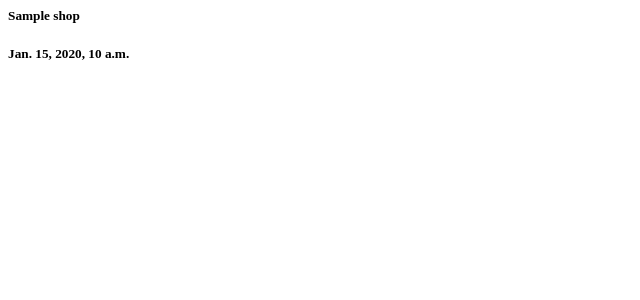
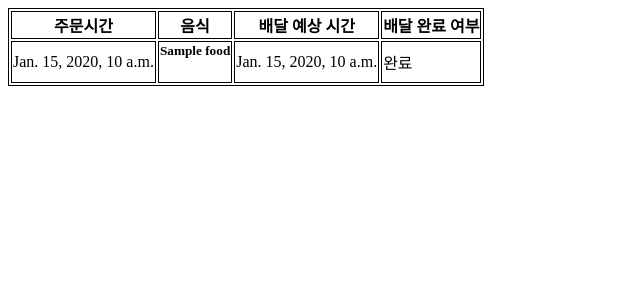
Before and after one commit to woongcheol/cloud-aws, a Django app: template deliveryapp/order/templates/order/order_list.html in a window 1280 px wide. Shown: the top 300 px of the page, without its empty margins (0-640 px from the left). Run offline with Django 3.2, Linux system fonts and the light colour scheme; the template is opened without the code that fills it: most values are stand-ins (such as "Sample title", 1, 10 or a date in 2020).

Commit message:
add html&CSS

```diff
--- a/deliveryapp/order/templates/order/menu_list.html
+++ b/deliveryapp/order/templates/order/menu_list.html
@@ -10,6 +10,6 @@
         <h4>2. 집주소를 알려주세요.</h4>
         <input type="text" name="address" required>
     </ol>
-    <input type="hidden" name="shop" value="{{shop}}">
+    <input type="hidden" value="{{shop}}">
     <input type="submit" value="주문완료하기">
 </form>
--- a/deliveryapp/order/templates/order/order_list.html
+++ b/deliveryapp/order/templates/order/order_list.html
@@ -1,4 +1,34 @@
-{% for order in order_list %}
-    <h5>{{ order.shop }}</h5>
-    <h5>{{ order.order_date }}</h5>
-{% endfor %}
+<table style="border: 1px solid black;">
+    <tr style="border: 1px solid black;">
+        <th style="border: 1px solid black;">주문시간</th>
+        <th style="border: 1px solid black;">음식</th>
+        <th style="border: 1px solid black;">배달 예상 시간</th>
+        <th style="border: 1px solid black;">배달 완료 여부</th>
+    </tr>
+    {% for order in order_list %}
+    <tr style="border: 1px solid black;">
+        <td style="border: 1px solid black;">
+            {{ order.order_date }}
+        </td>
+        <td style="border: 1px solid black;">
+            {% for food in order.orderfood_set.all %}
+                <h5> {{food.food_name}} </h5>
+            {% endfor %}
+        </td>
+        <td style="border: 1px solid black;">
+            {% if order.estimated_time == -1 %}
+                미정
+            {% else %}
+                {{order.estimated_time}}
+            {% endif %}
+        </td>
+        <td style="border: 1px solid black;">
+            {% if order.deliver_finish == 0 %}
+                배송중
+            {% else %}
+                완료
+            {% endif %}
+        </td>
+    </tr>
+    {% endfor %}
+</table>
--- /dev/null
+++ b/deliveryapp/order/templates/order/success.html
@@ -0,0 +1,2 @@
+주문에 성공하였습니다
+주문 내역을 보시려면 <a href="{% url 'order' %}">여기</a>를 클릭해주세요
--- a/deliveryapp/order/views.py
+++ b/deliveryapp/order/views.py
@@ -55,11 +55,12 @@ def order(request):
 
         shop_item.order_set.create(address= address, order_date=order_date,shop=int(shop))
 
-        order_item = Order.objects.get(pk = int(shop_item.order_set.latest('id').id))
+        order_item = Order.objects.get(pk = shop_item.order_set.latest('id').id)
         for food in food_list:
             order_item.orderfood_set.create(food_name = food)
 
-        return HttpResponse(status=200)
+        return render(request, 'order/success.html')
+
     elif request.method =='GET':
         order_list = Order.objects.all()
         return render(request, 'order/order_list.html', {'order_list':order_list})
```
